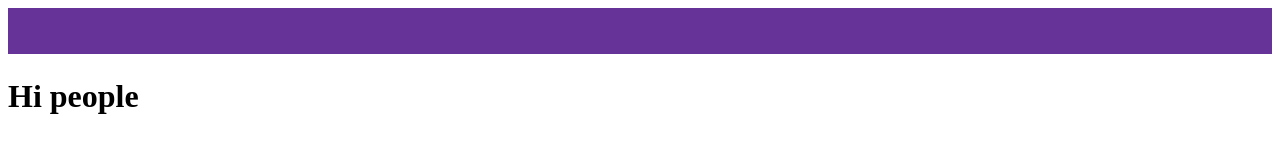
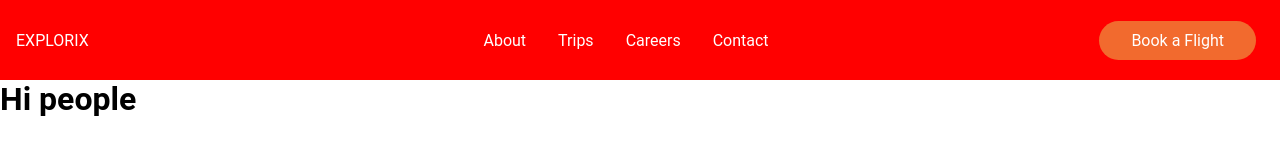
Before and after one commit to IanRMS/react-gatsby-travel-site, a Gatsby site: page / in a window 1280 px wide. Built offline with nearby package versions, Linux system fonts and the light colour scheme; Gatsby itself is replaced by a stand-in of ours.

Commit message:
NavBar component

```diff
--- a/gatsby-config.js
+++ b/gatsby-config.js
@@ -7,6 +7,7 @@ module.exports = {
   plugins: [
     `gatsby-plugin-react-helmet`,
     `gatsby-plugin-image`,
+    `gatsby-plugin-styled-components`,
     {
       resolve: `gatsby-source-filesystem`,
       options: {
--- a/package.json
+++ b/package.json
@@ -5,6 +5,7 @@
   "version": "0.1.0",
   "author": "Kyle Mathews <mathews.kyle@gmail.com>",
   "dependencies": {
+    "babel-plugin-styled-components": "^1.12.0",
     "gatsby": "^3.2.1",
     "gatsby-plugin-gatsby-cloud": "^2.2.0",
     "gatsby-plugin-image": "^1.2.1",
@@ -12,12 +13,15 @@
     "gatsby-plugin-offline": "^4.2.0",
     "gatsby-plugin-react-helmet": "^4.2.0",
     "gatsby-plugin-sharp": "^3.2.1",
+    "gatsby-plugin-styled-components": "^4.3.0",
     "gatsby-source-filesystem": "^3.2.0",
     "gatsby-transformer-sharp": "^3.2.0",
     "prop-types": "^15.7.2",
     "react": "^17.0.1",
     "react-dom": "^17.0.1",
-    "react-helmet": "^6.1.0"
+    "react-helmet": "^6.1.0",
+    "react-icons": "^4.2.0",
+    "styled-components": "^5.2.3"
   },
   "devDependencies": {
     "prettier": "2.2.1"
--- /dev/null
+++ b/src/components/Button.js
@@ -0,0 +1,22 @@
+import { Link } from "gatsby";
+import styled from "styled-components";
+
+export const Button = styled(Link)`
+    background: ${({ primary }) => (primary ? '#F26A2E' : '#077bf1')};
+    white-space: nowrap;
+    padding: ${({ big }) => (big ? '16px 40px' : '10px 32px')};
+    font-size: ${({ big }) => (big ? '20px' : '16px')};
+    color: #fff;
+    outline: none;
+    border: none;
+    min-width: 100px;
+    cursor: pointer;
+    text-decoration: none;
+    transition: 0.3s !important;
+    border-radius: ${({ round }) => (round ? '50px' : 'none')};
+
+    &:hover {
+        background: ${({ primary }) => (primary ? '#077bf1' : '#F26A2E')};
+        transform: translateY(-2px);
+    }
+`;
--- a/src/components/header.js
+++ b/src/components/header.js
@@ -1,42 +1,82 @@
 import * as React from "react"
-import PropTypes from "prop-types"
 import { Link } from "gatsby"
+import styled from "styled-components"
+import { FaBars } from 'react-icons/fa'
+import { menuData } from "../data/MenuData"
+import { Button } from "./Button"
 
-const Header = ({ siteTitle }) => (
-  <header
-    style={{
-      background: `rebeccapurple`,
-      marginBottom: `1.45rem`,
-    }}
-  >
-    <div
-      style={{
-        margin: `0 auto`,
-        maxWidth: 960,
-        padding: `1.45rem 1.0875rem`,
-      }}
-    >
-      <h1 style={{ margin: 0 }}>
-        <Link
-          to="/"
-          style={{
-            color: `white`,
-            textDecoration: `none`,
-          }}
-        >
-          {siteTitle}
-        </Link>
-      </h1>
-    </div>
-  </header>
-)
-
-Header.propTypes = {
-  siteTitle: PropTypes.string,
+const Header = () => {
+  return (
+    <Nav>
+      <NavLink to="/">EXPLORIX</NavLink>
+      <Bars />
+      <NavMenu>
+        {menuData.map((item, index) => (
+          <NavLink to={item.link} key={index}>{ item.title }</NavLink>
+        ))}
+      </NavMenu>
+      <NavBtn>
+          <Button primary="true" round="true" to="/trips" >Book a Flight</Button>
+      </NavBtn>
+    </Nav>
+  )
 }
 
-Header.defaultProps = {
-  siteTitle: ``,
-}
+const Nav = styled.nav`
+  background: red;
+  height: 80px;
+  display: flex;
+  flex-direction: row;
+  align-items: center;
+  justify-content: space-between;
+  padding: 0.5rem calc((100vw - 1300px) / 2);
+  z-index: 100;
+  position: relative;
+`
+
+const NavLink = styled(Link)`
+  color: #fff;
+  display: flex;
+  align-items: center;
+  text-decoration: none;
+  padding: 0 1rem;
+  height: 100%;
+  cursor: pointer;
+`;
+
+const Bars = styled(FaBars)`
+  display: none;
+  color: #fff;
+
+  @media screen and (max-width: 768px) {
+    display: block;
+    position: absolute;
+    top: 0;
+    right: 0;
+    transform: translate(-100%, 75%);
+    font-size: 1.8rem;
+    cursor: pointer;
+  }
+`;
+
+const NavMenu = styled.div`
+  display: flex;
+  align-items: center;
+  margin-right: -48px;
+
+  @media screen and (max-width: 768px) {
+    display: none;
+  }
+`;
+
+const NavBtn = styled.div`
+  display: flex;
+  align-items: center;
+  margin-right: 24px;
+
+  @media screen and (max-width: 768px) {
+    display: none;
+  }
+`;
 
 export default Header
--- a/src/components/layout.js
+++ b/src/components/layout.js
@@ -1,11 +1,13 @@
 
 
 import * as React from "react"
-import Header from "./header"
+import Header from "./Header"
+import { GlobalStyle } from "./styles/GlobalStyles"
 
 const Layout = ({ children }) => {
   return (
     <>
+      <GlobalStyle/>
       <Header />
         <main>{children}</main>
     </>
--- /dev/null
+++ b/src/components/styles/GlobalStyles.js
@@ -0,0 +1,10 @@
+import { createGlobalStyle } from "styled-components"
+
+export const GlobalStyle = createGlobalStyle`
+* {
+    font-family: 'Roboto', sans-serif;
+    margin: 0;
+    padding: 0;
+    box-sizing: border-box;
+}
+`;
--- /dev/null
+++ b/src/data/MenuData.js
@@ -0,0 +1,6 @@
+export const menuData = [
+    {title: "About", link: "/about"},
+    {title: "Trips", link: "/trips"},
+    {title: "Careers", link: "/careers"},
+    {title: "Contact", link: "/contact"},
+]
```
Also changed, not shown: src/components/Hero.js (added), 1 other file.
